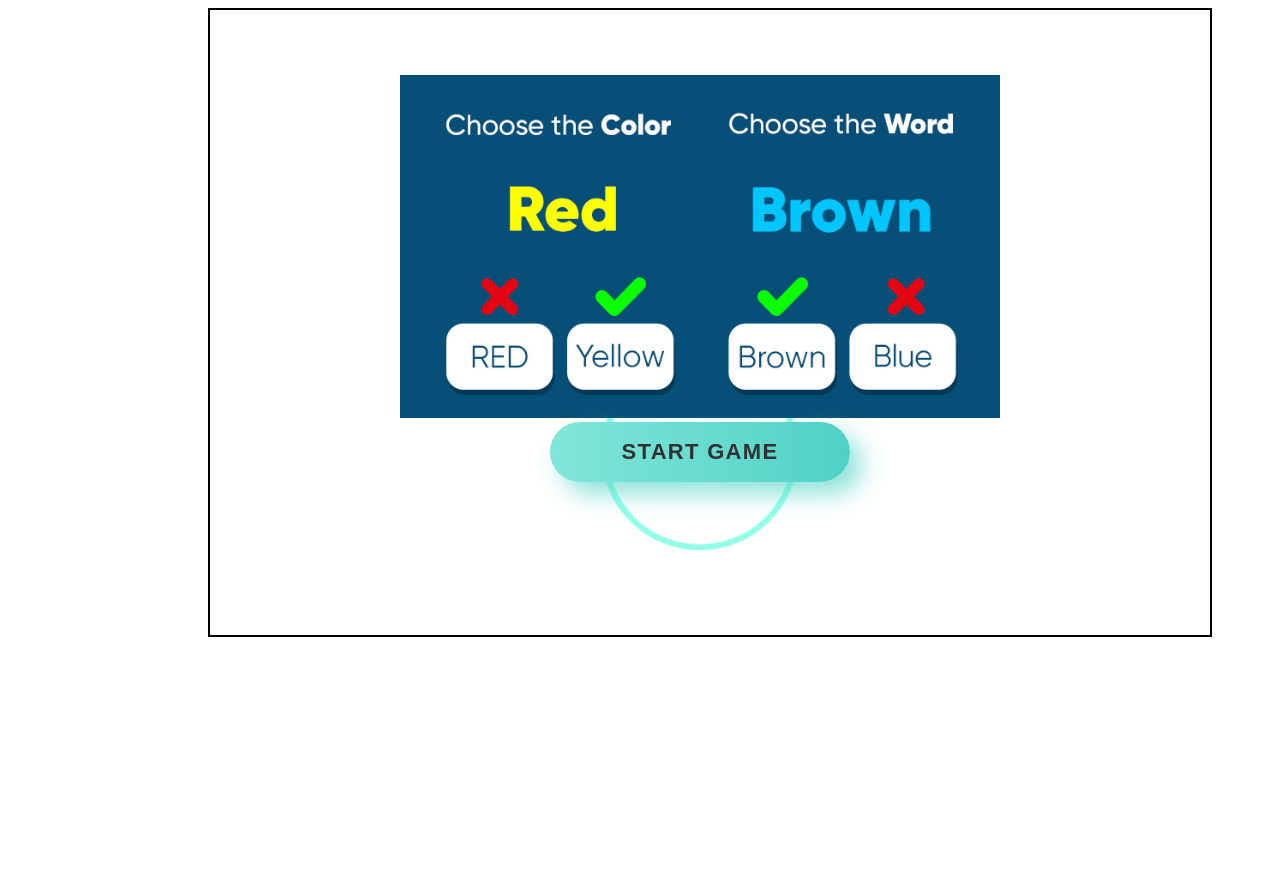
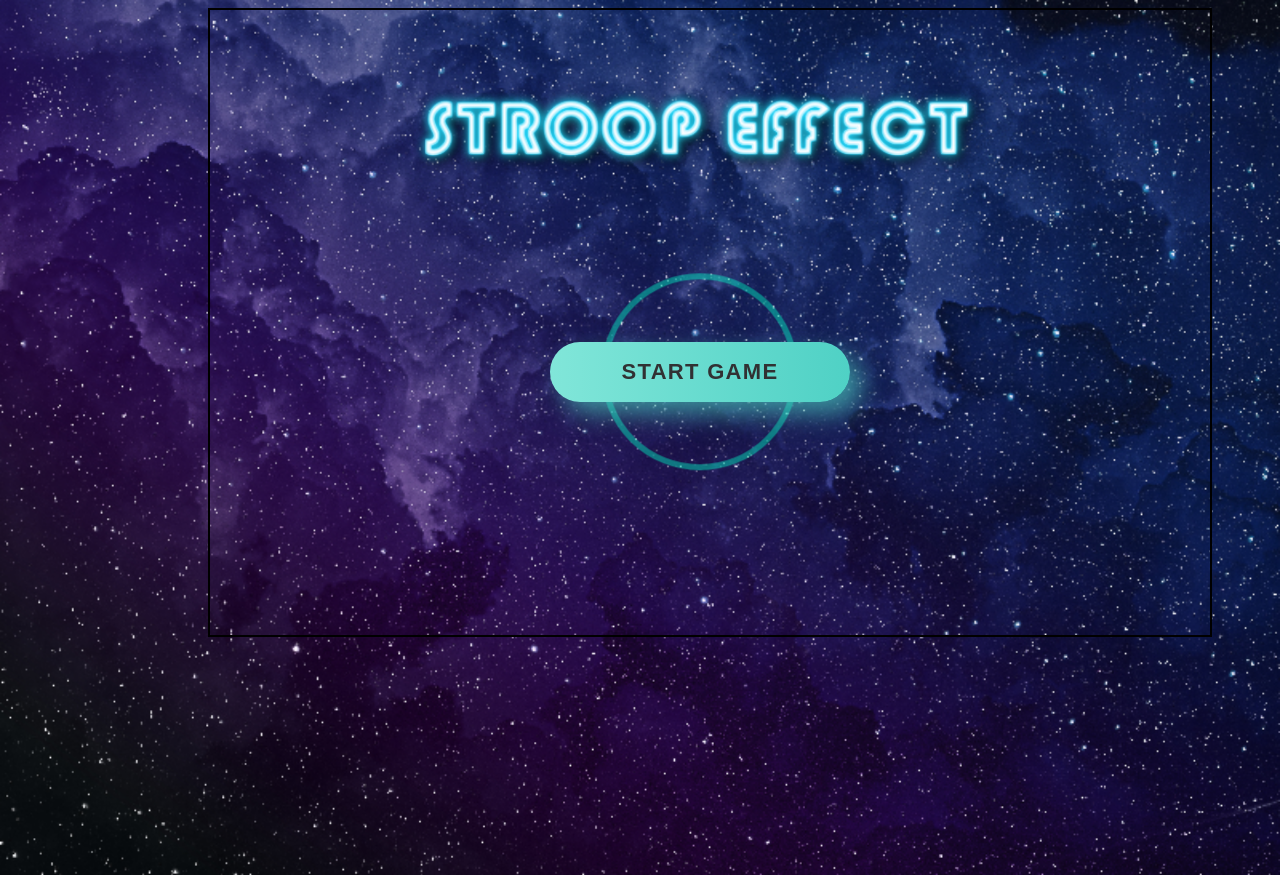
Before and after one commit to Barbara-rodcab/estimulacion-cognitiva-stroop, a plain HTML site: page Index.html in a window 1280 px wide. Drawn offline with Linux system fonts and the light colour scheme.

Commit message:
background btn ok

```diff
--- a/Index.html
+++ b/Index.html
@@ -11,13 +11,12 @@
 <body>
     <div id = "flex-container">
 
-        <div id = "center-container-img">
-        <img id = "instruccions" src = "Images/instruccionGame.png" alt = "instriccions" width="60%">
+        <div id = "center-container">
+        <img id = "instruccions" src = "Images/cooltext425251744334914.png" width="60%">
         </br>
-        <div id = "center-container-btn">
         <button id="start-btn">Start Game</button>
         </div>
-        </div>
+
 
         <canvas id="canvas-test" width="800" height="500"> </canvas>
          </div>
--- a/style.css
+++ b/style.css
@@ -54,7 +54,7 @@ h1 {
 body {
     width: 100vw;
     height: 100vh;
-    background-image: url("./Images/cosmicbg.jpeg.crdownload");
+    background-image: url("./Images/cosmicbg.png");
     background-size: cover;
     background-repeat: no-repeat;
     background-position: center;
@@ -69,7 +69,7 @@ body {
     margin-right: 50px;
 }
 
-#center-container-img {
+#center-container {
     width: 1000px;
     height:800px;
     position: absolute;
@@ -106,6 +106,7 @@ background: linear-gradient(90deg, rgba(129,230,217,1) 0%, rgba(79,209,197,1) 10
   position: relative;
   padding: 10px;
     margin-left: 350px;
+    margin-top: 150px;
   }
 
 button::before {
```
Also changed, not shown: Images/cooltext425251744334914.png (added), Images/cosmicbg.png (added), 3 other files.
